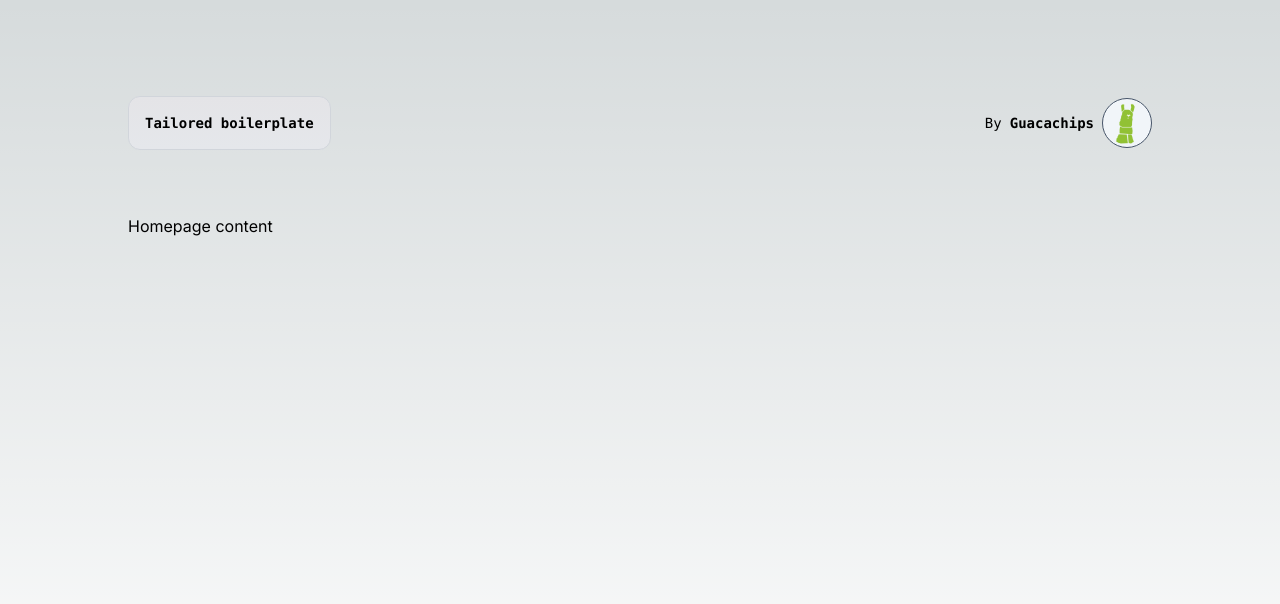
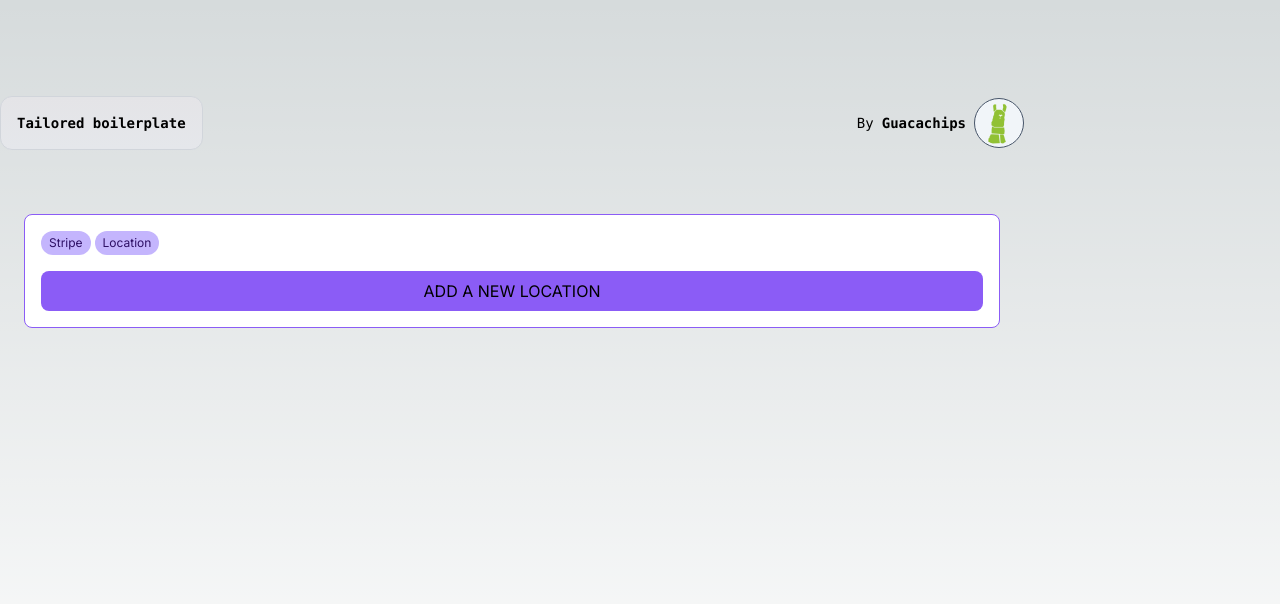
Before and after one commit to aaafffrrr/stripe-poc, a Next.js app: page / in a window 1280 px wide. Shown: the top 604 px of the page. Built offline with nearby package versions, Linux system fonts and the light colour scheme; no server answers.

Commit message:
feat(stripe): add an ui section to create new location

```diff
--- a/src/app/_ui/button-create-payment-terminal-location/component.tsx
+++ b/src/app/_ui/button-create-payment-terminal-location/component.tsx
@@ -5,7 +5,6 @@ import { Button } from '@/ui/button';
 
 export function ButtonCreatePaymentTerminalLocation() {
   const callback = async (onComplete: () => void) => {
-    console.debug(`callback called!`);
     try {
       const location = await createLocation({});
       onComplete();
@@ -13,11 +12,8 @@ export function ButtonCreatePaymentTerminalLocation() {
       if (!location) {
         console.error(`Something went wrong while creating a new location`);
       }
-
-      console.log(`New location created is ${JSON.stringify(location)}`);
     } catch (error) {
       onComplete();
-
       console.error(error);
     }
   };
--- a/src/app/_ui/button/component.tsx
+++ b/src/app/_ui/button/component.tsx
@@ -11,7 +11,6 @@ export function Button({ children, callback = () => {} }: Props) {
 
   const handleClick = (e: any) => {
     e.preventDefault();
-    console.debug(`handleClick triggered`);
     setLoading(true);
     callback(() => setLoading(false));
   };
--- a/src/app/_ui/section-create-payment-terminal-location/component.tsx
+++ b/src/app/_ui/section-create-payment-terminal-location/component.tsx
@@ -1,8 +1,6 @@
-import { Button } from '@/ui/button';
 import { ButtonCreatePaymentTerminalLocation } from '@/ui/button-create-payment-terminal-location';
 
 export function SectionCreatePaymentTerminalLocation() {
-  console.debug(`[SectionCreatePaymentTerminalLocation] Component started`);
   const tags = ['Stripe', 'Location'];
 
   return (
--- a/src/app/layout.tsx
+++ b/src/app/layout.tsx
@@ -18,7 +18,7 @@ export default function RootLayout({
   return (
     <html lang='en'>
       <body className={inter.className}>
-        <main className='flex min-h-screen flex-col-reverse items-center justify-between p-24 lg:flex-col lg:justify-start lg:gap-16'>
+        <main className='flex min-h-screen flex-col-reverse justify-between py-24 lg:flex-col lg:justify-start lg:gap-16'>
           <div className='z-10 max-w-5xl w-full items-center justify-between font-mono text-sm lg:flex'>
             <p className='fixed left-0 top-0 flex w-full justify-center border-b border-gray-300 bg-gradient-to-b from-zinc-200 pb-6 pt-8 backdrop-blur-2xl dark:border-neutral-800 dark:bg-zinc-800/30 dark:from-inherit lg:static lg:w-auto  lg:rounded-xl lg:border lg:bg-gray-200 lg:p-4 lg:dark:bg-zinc-800/30'>
               <span className='font-bold'>Tailored boilerplate</span>
--- a/src/app/page.tsx
+++ b/src/app/page.tsx
@@ -1,3 +1,9 @@
+import { SectionCreatePaymentTerminalLocation } from './_ui/section-create-payment-terminal-location';
+
 export default function Home() {
-  return <p>Homepage content</p>;
+  return (
+    <div className='px-6'>
+      <SectionCreatePaymentTerminalLocation />
+    </div>
+  );
 }
--- a/tsconfig.json
+++ b/tsconfig.json
@@ -21,7 +21,9 @@
     "paths": {
       "@/*": ["./*"],
       "@/config": ["./src/config"],
-      "@/stripe-server": ["./src/stripe-server"]
+      "@/stripe-server": ["./src/stripe-server"],
+      "@/ui/*": ["./src/app/_ui/*"],
+      "@/utils/*": ["./src/utils/*"]
     }
   },
   "include": ["next-env.d.ts", "**/*.ts", "**/*.tsx", ".next/types/**/*.ts"],
```
